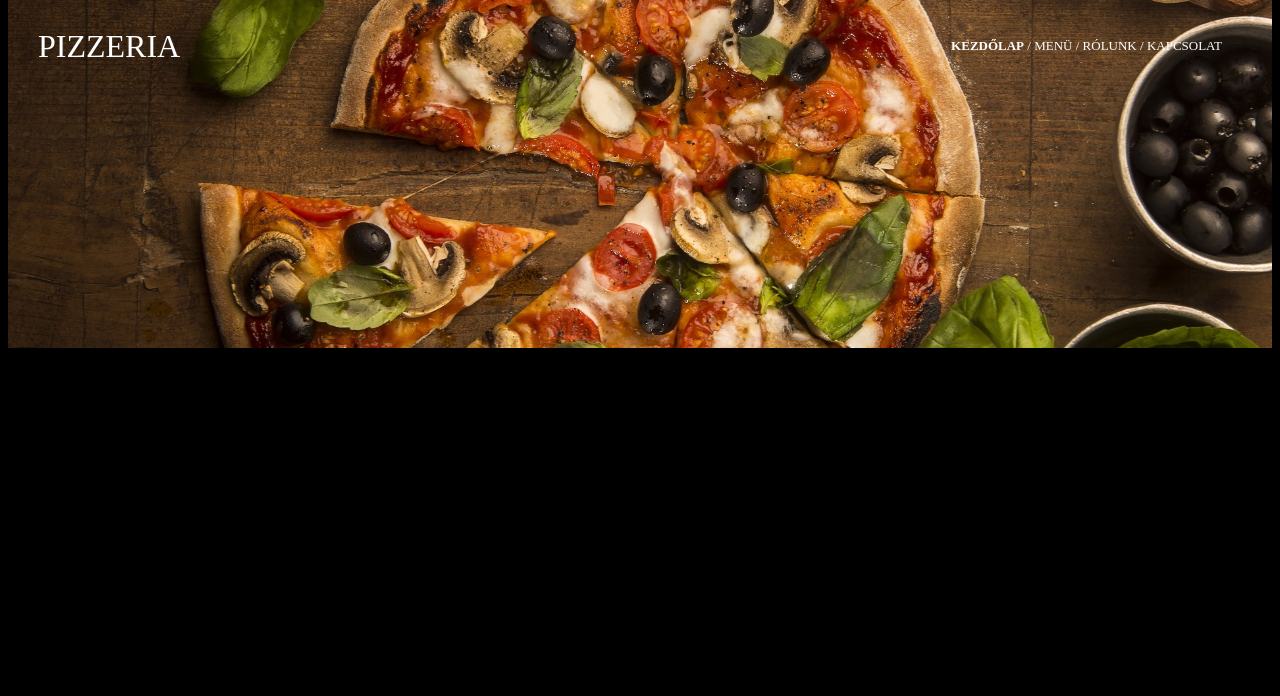
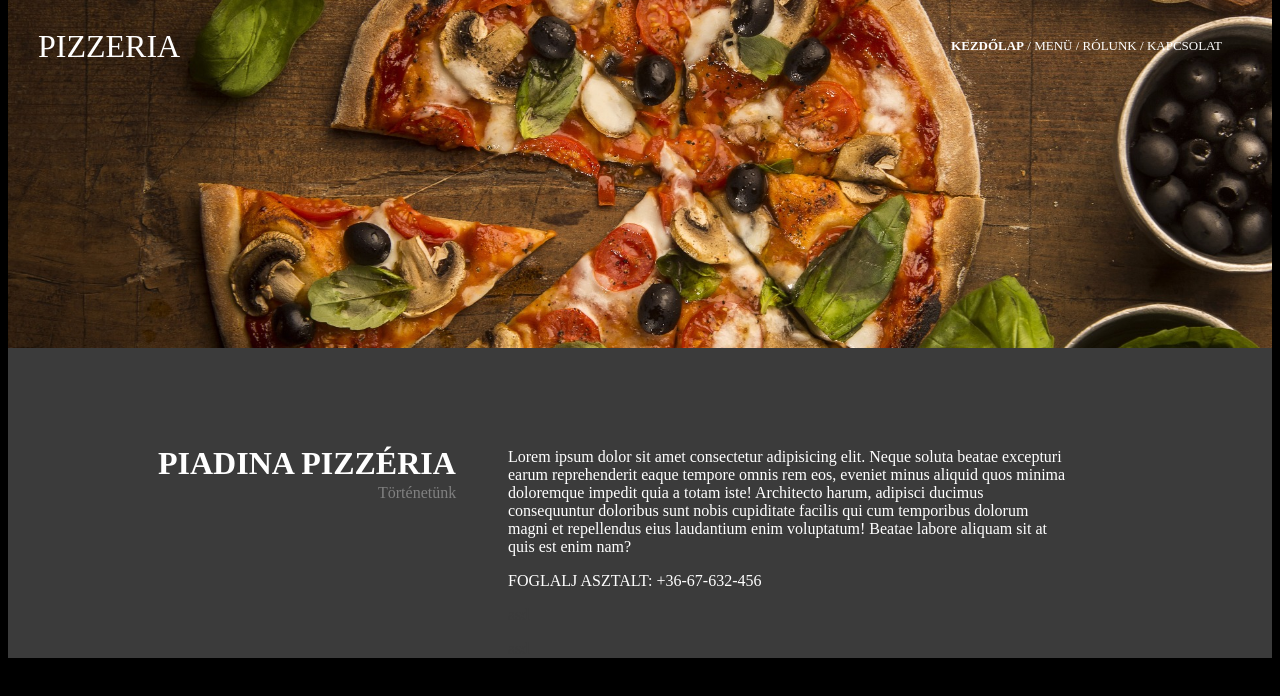
Before and after one commit to LakatosBotond/pizza, a plain HTML site: page Index.html in a window 1280 px wide. Drawn offline with Linux system fonts and the light colour scheme.

Commit message:
első szürke rész kész

```diff
--- a/Index.html
+++ b/Index.html
@@ -8,7 +8,7 @@
 </head>
 <body>
     <header class="fejlec">
-        <h1 id="hcim">Pizzeria</h1>
+        <h1 id="Hcim">Pizzeria</h1>
         <nav>
             <a href=""><b>Kezdőlap</b> /</a>
             <a href="">Menü /</a>
@@ -18,7 +18,23 @@
     </header>
 
     <div id="keret">
+        <div id=tortenet>
+           <h1 id="Tcim">Piadina Pizzéria</h1>
+           <p id="Tcim1">Történetünk</p>
+           <div id="cimjobb">
+           <p>Lorem ipsum dolor sit amet consectetur adipisicing elit. Neque soluta beatae excepturi earum reprehenderit eaque tempore omnis rem eos, eveniet minus aliquid quos minima doloremque impedit quia a totam iste!
+           Architecto harum, adipisci ducimus consequuntur doloribus sunt nobis cupiditate facilis qui cum temporibus dolorum magni et repellendus eius laudantium enim voluptatum! Beatae labore aliquam sit at quis est enim nam?</p>
+           <p id="foglal">foglalj asztalt: +36-67-632-456</p>
+           <p id="trolo">asd</p>
+           <p id="trolo">asd</p>
+           </div>
+        </div>
+        <div id="menu">
 
+        </div>
+        <div id="specialitas">
+
+        </div>
     </div>
 </body>
 </html>
--- a/pizza.css
+++ b/pizza.css
@@ -28,10 +28,42 @@ nav a:hover{
     transition-duration: 400ms;
     color: yellow;
 }
-#hcim{
+#Hcim{
     margin-top: 270px;
     color: white;
     margin-left: 30px;
     text-transform: uppercase;
     font-weight: lighter;
 }
+
+#tortenet{
+    background-color: #3b3b3b;
+    margin-top: -274px;
+    color: white;
+
+}
+#cimjobb{
+    padding-left: 500px;
+    padding-right: 200px ;
+    margin-top: -100px;
+
+}
+#Tcim{
+    margin-left: 150px;
+    padding-top: 100px;
+    padding-bottom: 10px;
+    text-transform: uppercase;
+    font-size: xx-large;
+}
+#Tcim1{
+    padding-left: 370px;
+    color: gray;
+    transform: translateY(-30px);
+
+}
+#trolo{
+    color: #3b3b3b;
+}
+#foglal{
+    text-transform: uppercase;
+}
```
